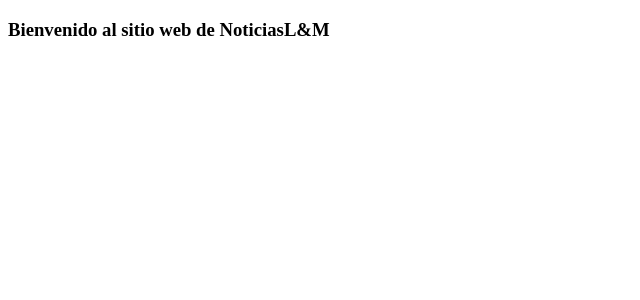
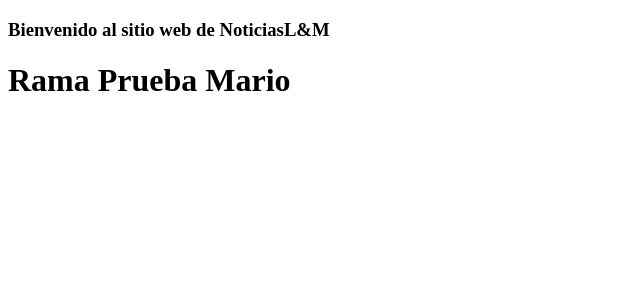
Before and after one commit to OneLean/noticiasaldiaL-M, an Angular app in the folder noticiasLM_frontend/: page / in a window 1280 px wide. Shown: the top 300 px of the page, without its empty margins (0-640 px from the left). Built offline with nearby package versions, Linux system fonts and the light colour scheme.

Commit message:
Primer comit Mario

```diff
--- a/noticiasLM_frontend/angular.json
+++ b/noticiasLM_frontend/angular.json
@@ -94,5 +94,8 @@
         }
       }
     }
+  },
+  "cli": {
+    "analytics": "588a6d00-67e1-4050-8161-89c7297cb0f0"
   }
 }
--- a/noticiasLM_frontend/src/app/app.component.html
+++ b/noticiasLM_frontend/src/app/app.component.html
@@ -4,6 +4,7 @@
 <!-- Toolbar -->
 <div class="toolbar" role="banner">
   <h3>Bienvenido al sitio web de NoticiasL&M</h3>
+  <h1>Rama Prueba Mario</h1>
 </div>
 
 <router-outlet></router-outlet>
```
